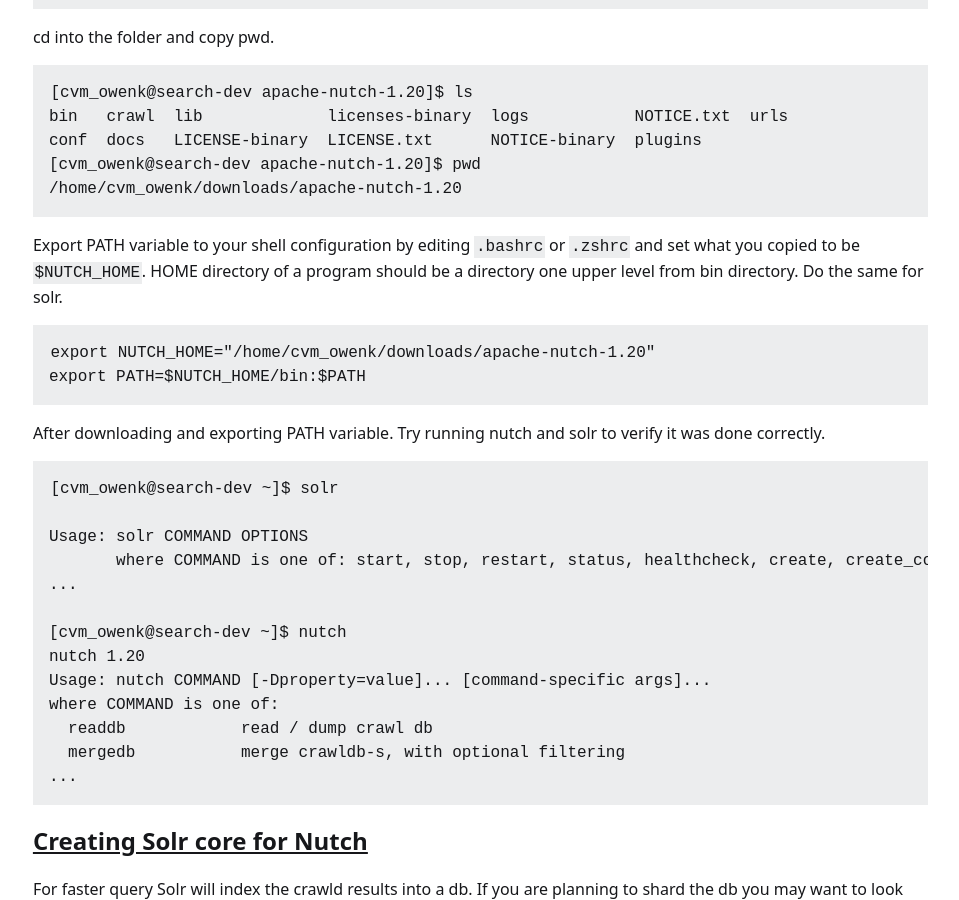
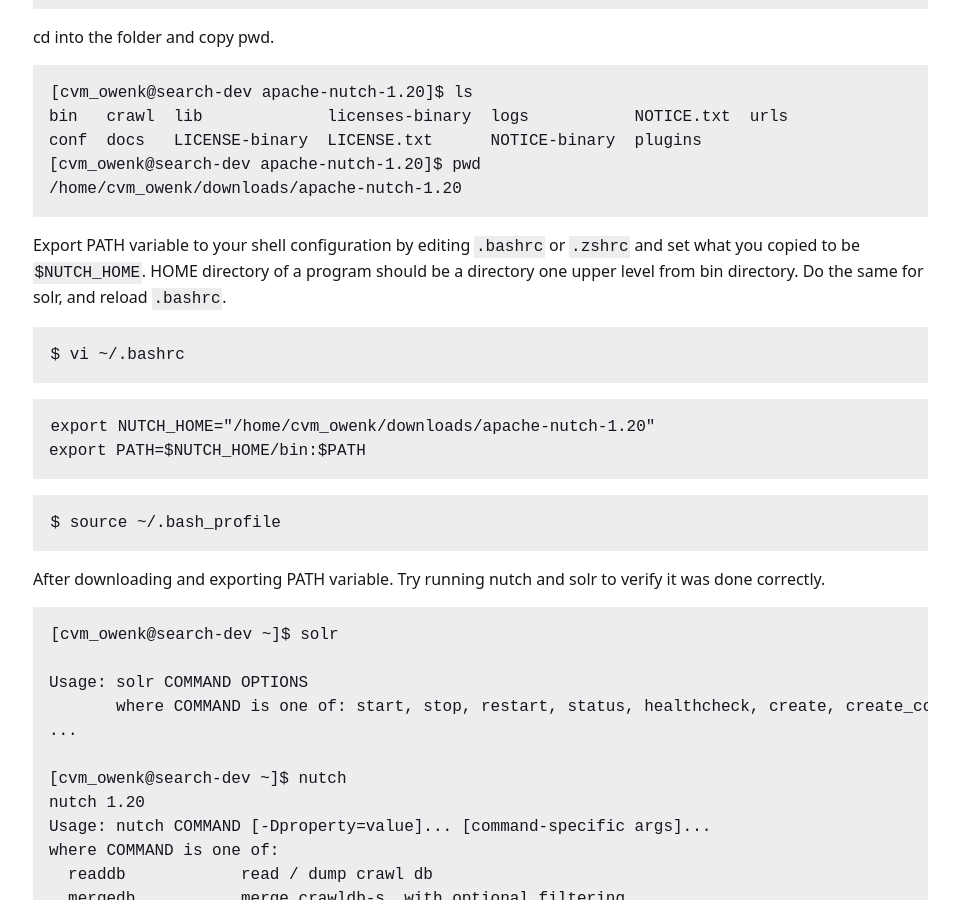
Before and after one commit to owendhkim/owendhkim.github.io, a Jekyll site: the page built from _posts/2024-05-23-integrating-nutch-solr.md, in a window 1280 px wide and 900 px high, scrolled down 591 px. Shown: the whole window, without its empty margins (240-1199 px from the left). Built offline with Jekyll 4.4.1, drawn with Linux system fonts in a browser that asks for light colours.

Commit message:
editing post

````diff
--- a/_posts/2024-05-23-integrating-nutch-solr.md
+++ b/_posts/2024-05-23-integrating-nutch-solr.md
@@ -34,10 +34,16 @@
 [cvm_owenk@search-dev apache-nutch-1.20]$ pwd
 /home/cvm_owenk/downloads/apache-nutch-1.20
 ```
-Export PATH variable to your shell configuration by editing `.bashrc` or `.zshrc` and set what you copied to be `$NUTCH_HOME`. HOME directory of a program should be a directory one upper level from bin directory. Do the same for solr.
+Export PATH variable to your shell configuration by editing `.bashrc` or `.zshrc` and set what you copied to be `$NUTCH_HOME`. HOME directory of a program should be a directory one upper level from bin directory. Do the same for solr, and reload `.bashrc`.
+```
+$ vi ~/.bashrc
+```
 ```
 export NUTCH_HOME="/home/cvm_owenk/downloads/apache-nutch-1.20"
 export PATH=$NUTCH_HOME/bin:$PATH
+```
+```
+$ source ~/.bash_profile
 ```
 After downloading and exporting PATH variable. Try running nutch and solr to verify it was done correctly.
 ```
````
